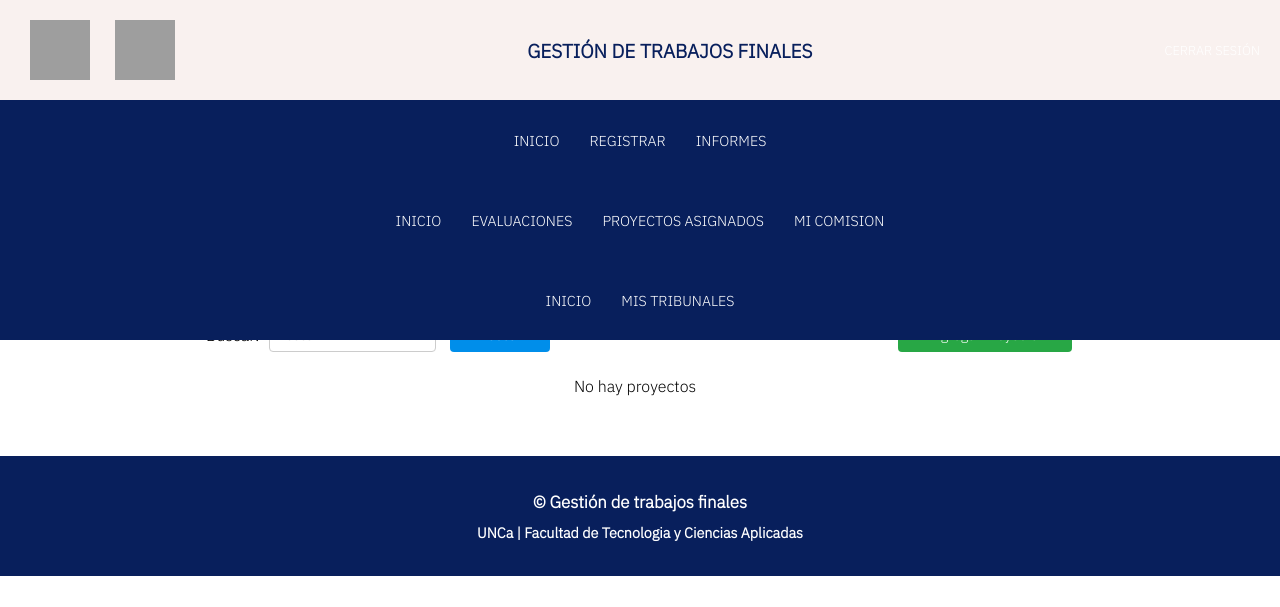
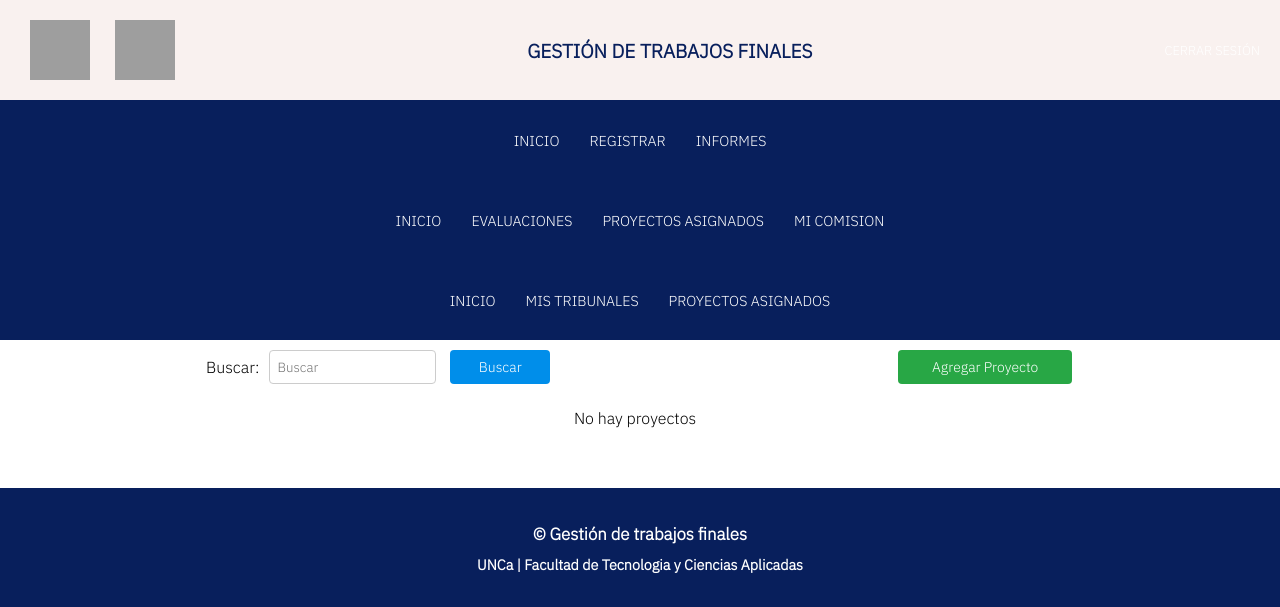
Before and after one commit to PaulaRojasFrias/laboratorio-prog3, a Django app: page /proyecto_trabajo_final/proyecto/ in a window 1280 px wide. Shown: the top 607 px of the page. Run offline with Django 4.2, Linux system fonts and the light colour scheme; the visitor is signed in with stand-in values (Sample User, id 1); data that the repository does not hold is empty; some libraries are stand-ins or nearby versions; grey boxes are pictures that could not be loaded.

Commit message:
filtro proyectos no evaluados

```diff
--- a/proyecto_trabajo_final/templates/proyecto_trabajo_final/proyecto_detalle.html
+++ b/proyecto_trabajo_final/templates/proyecto_trabajo_final/proyecto_detalle.html
@@ -238,6 +238,12 @@
                     </div>
                 {% endif %}
 
+                {% if perms.persona.permiso_te %}
+                    <div class='botonesForm'>
+                        <button class='btnVolver btn'><a href="{% url 'proyecto_trabajo_final:te_PTFSnoEvaluados' user.username %}">Volver</a></button>
+                    </div>
+                {% endif %}
+
 
             </div>
         </div>
--- a/proyecto_trabajo_final/templates/proyecto_trabajo_final/proyecto_lista.html
+++ b/proyecto_trabajo_final/templates/proyecto_trabajo_final/proyecto_lista.html
@@ -10,6 +10,10 @@
             <h2>Lista de Proyectos</h2>
         {% endif %}
         {% if perms.persona.permiso_cstf %}
+            <h2>Lista de Proyectos Sin Evaluar</h2>
+        {% endif %}
+
+        {% if perms.persona.permiso_te %}
             <h2>Lista de Proyectos Sin Evaluar</h2>
         {% endif %}
         <br>
--- a/proyecto_trabajo_final/urls.py
+++ b/proyecto_trabajo_final/urls.py
@@ -3,7 +3,7 @@ from django.urls import path
 from proyecto_trabajo_final.views import asesorProyecto_create, asesorProyecto_delete, asesorProyecto_edit, cstf_PTFSnoEvaluados, cstf_PTFsEvaluados, \
     informeProyecto_create, informeProyecto_delete, informeProyecto_edit, integranteProyecto_create, \
     integranteProyecto_delete, integranteProyecto_detalle, integranteProyecto_edit, movimientoProyecto_edit, \
-    proyecto_create, proyecto_delete, proyecto_detalle, proyecto_edit, proyecto_lista, tutorProyecto_create, \
+    proyecto_create, proyecto_delete, proyecto_detalle, proyecto_edit, proyecto_lista, te_PTFSnoEvaluados, tutorProyecto_create, \
     tutorProyecto_delete, tutorProyecto_edit, Informe1, Informe2, estadisticas
 
 app_name = 'proyecto_trabajo_final'
@@ -16,6 +16,7 @@ urlpatterns = [
 
     path('proyecto/noEvaluadosCSTF/', cstf_PTFSnoEvaluados, name='cstf_PTFSnoEvaluados'),
     path('proyecto/EvaluadosCSTF/<str:cuilDocente>/', cstf_PTFsEvaluados, name='cstf_PTFsEvaluados'),
+    path('proyecto/noEvaluadosTE/<str:cuilDocente>/', te_PTFSnoEvaluados, name='te_PTFSnoEvaluados'),
 
     path('proyecto/estadisticas', estadisticas, name='estadisticas'),
     path('proyecto/informen1', Informe1.as_view(), name='proyecto_informen1'),
--- a/proyecto_trabajo_final/views.py
+++ b/proyecto_trabajo_final/views.py
@@ -4,7 +4,7 @@ from django.urls import reverse
 from django.contrib import messages
 from django.views.generic import ListView
 from datetime import datetime
-from comisiones.models import IntegrantesComision, TribunalEvaluador
+from comisiones.models import IntegrantesComision, IntegrantesTribunal, TribunalEvaluador
 from dictamenes.models import EvaluacionPTF_CSTF
 from persona.models import Docente
 from proyecto_trabajo_final.forms import AsesorPTFForm, InformeFinalForm, IntegranteProyectoForm, MovimientoForm, \
@@ -14,6 +14,17 @@ from proyecto_trabajo_final.models import AsesorPTF, InformeTF, Movimientos, PTF
 from django.db.models import Q
 
 #<<<<<<<<<<<<<<<<<<<<<<<<< PROYECTO TRABAJO FINAL >>>>>>>>>>>>>>>>>>>>>>
+@login_required(login_url='usuarios:login_view')
+def te_PTFSnoEvaluados(request, cuilDocente):
+    docente = Docente.objects.get(cuil=cuilDocente)
+    integrantes = IntegrantesTribunal.objects.filter(docente=docente)
+    tribunales = [integrante.tribunal for integrante in integrantes]
+    proyectosTribunal = [tribunal.proyectoTE for tribunal in tribunales]
+    movimientos = Movimientos.objects.filter(proyecto__in=proyectosTribunal)
+    movimientos_pase_te = movimientos.filter(tipoMovimiento='pase al te')
+    proyectos = [movimiento.proyecto for movimiento in movimientos_pase_te]
+    return render(request, 'proyecto_trabajo_final/proyecto_lista.html', {'proyectos': proyectos})
+
 @login_required(login_url='usuarios:login_view')
 def cstf_PTFsEvaluados(request, cuilDocente):
     docente = get_object_or_404(Docente, cuil=cuilDocente)
--- a/templates/base.html
+++ b/templates/base.html
@@ -92,6 +92,12 @@
               <ul>
                 <li><a href="{% url 'usuarios:index_admin' %}">Inicio</a></li>
                 <li><a href="{% url 'comisiones:te_misTribunales' user.username %}">Mis Tribunales</a></li>
+                <li><a href="#">Proyectos Asignados</a>
+                  <ul>
+                    <li><a href="{% url 'proyecto_trabajo_final:te_PTFSnoEvaluados' user.username %}">Sin Evaluar</a></li>
+                    <li><a href="#">Evaluados</a></li>
+                  </ul>
+                </li>
               </ul>
             </nav>
           </div>
```
